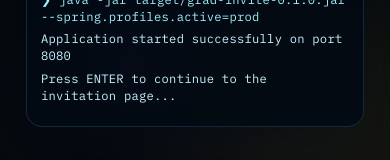
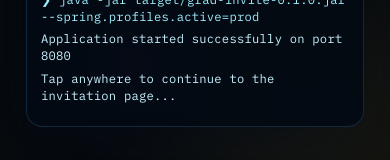
Before and after one commit to PigCassoKien/graduation, a React (Vite) app: page / in a window 390 px wide. Shown: the part 578-738 px from the top of the page. Built offline with nearby package versions, Linux system fonts and the light colour scheme.

Commit message:
Update boot terminal hint text for desktop and mobile

```diff
--- a/src/pages/BootTerminalPage.tsx
+++ b/src/pages/BootTerminalPage.tsx
@@ -109,7 +109,11 @@ export function BootTerminalPage({ onComplete }: BootTerminalPageProps) {
                     className={`boot-terminal__line boot-terminal__line--${line.type}`}
                   >
                     {line.type === 'command' ? '❯ ' : ''}
-                    {line.text}
+                    {line.type === 'hint'
+                      ? isMobile
+                        ? 'Tap anywhere to continue to the invitation page...'
+                        : 'Press ENTER to continue to the invitation page...'
+                      : line.text}
                   </p>
                 ))}
               </div>
```
